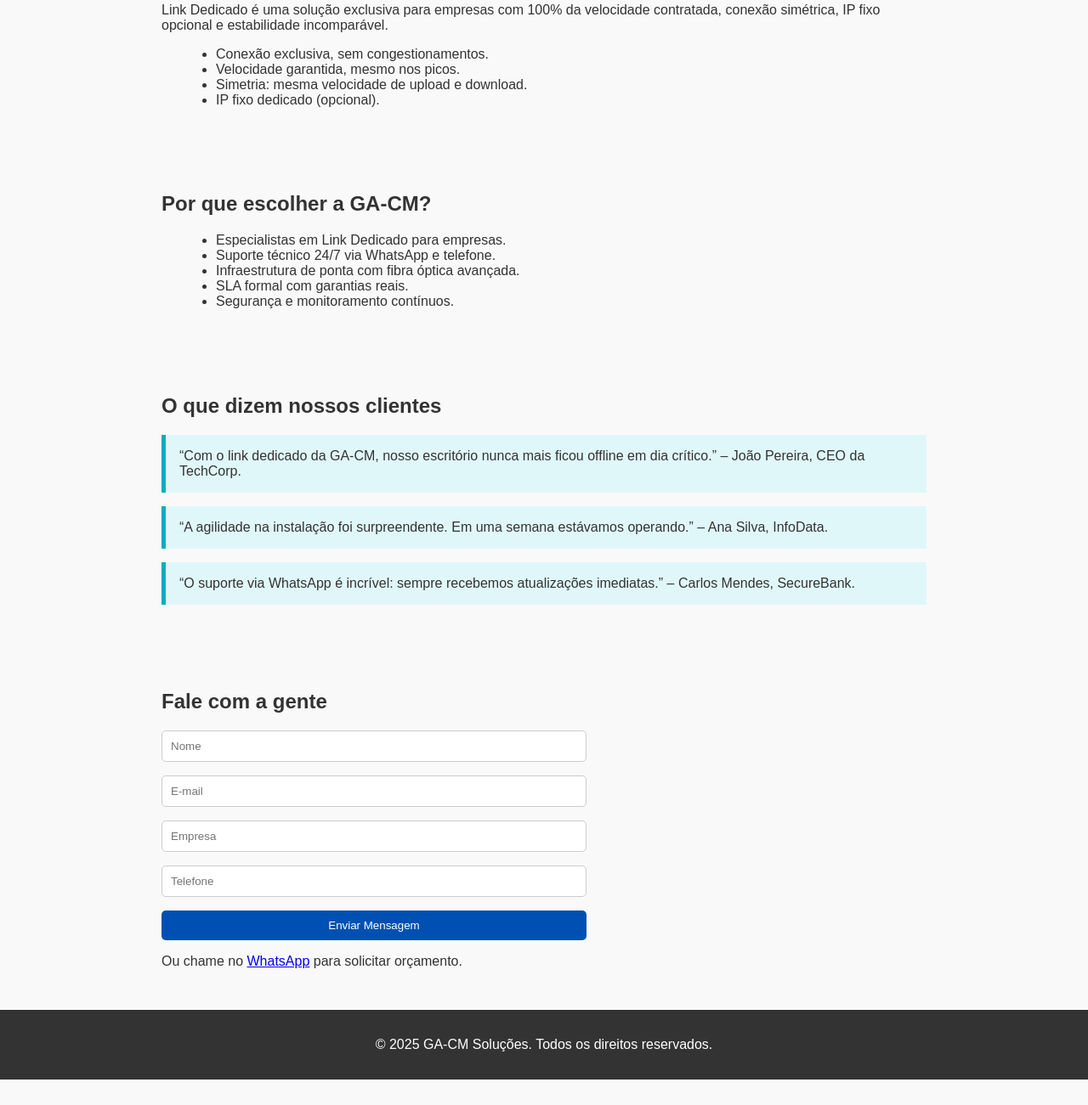
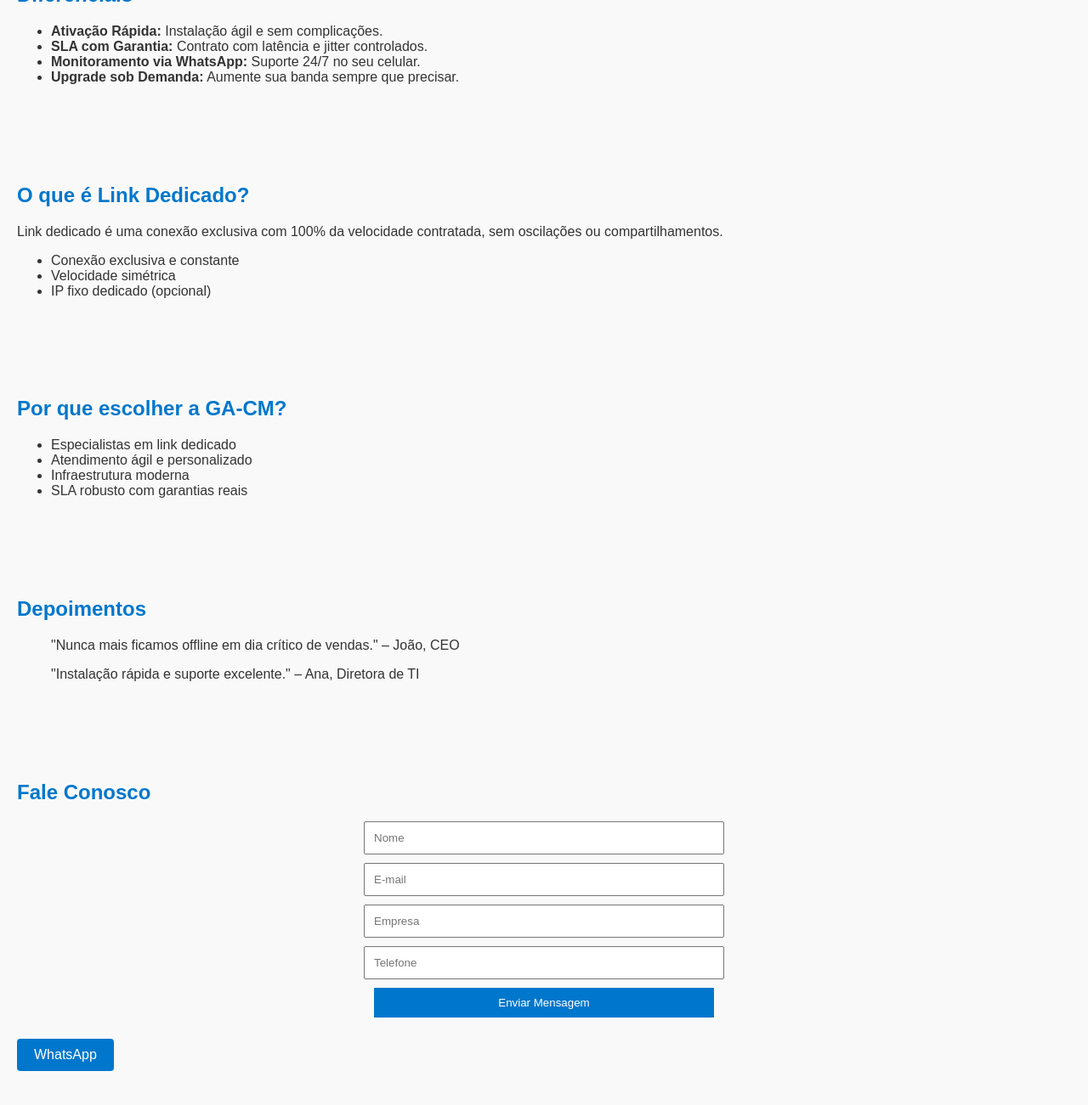
Before and after one commit to gacmsolucoes/gacmsolucoes.github.io, a plain HTML site: page index.html in a window 1280 px wide. Shown: the part 571-1872 px from the top of the page at 85% size. Before the commit the page ends 1842 px from the top, so only its background shows below. Drawn offline with Linux system fonts and the light colour scheme.

Commit message:
Add files via upload

```diff
--- a/index.html
+++ b/index.html
@@ -1,74 +1,65 @@
-
 <!DOCTYPE html>
 <html lang="pt-BR">
 <head>
     <meta charset="UTF-8">
     <meta name="viewport" content="width=device-width, initial-scale=1.0">
-    <title>GA-CM Soluções - Link Dedicado para Empresas</title>
+    <title>GA-CM Soluções</title>
     <link rel="stylesheet" href="style.css">
 </head>
 <body>
-    <header>
-        <img src="logo.png" alt="GA-CM Soluções" class="logo">
+    <header class="hero">
+        <img src="logo.png" alt="Logo GA-CM Soluções" class="logo">
         <h1>Velocidade Exclusiva para sua Empresa</h1>
-        <p>Conte com conexão garantida 24/7 para seu negócio.</p>
-        <a href="https://wa.me/seunumero" class="btn">Fale Conosco</a>
+        <p>Conte com conexão garantida 24/7 para seu negócio</p>
+        <a href="https://wa.me/55XXXXXXXXXXX" class="cta-button">Fale Conosco</a>
     </header>
 
     <section class="diferenciais">
-        <h2>Nossos Diferenciais</h2>
+        <h2>Diferenciais</h2>
         <ul>
-            <li><strong>Ativação Rápida:</strong> Instalação em tempo recorde.</li>
-            <li><strong>SLA com Garantia:</strong> Estabilidade contratual garantida.</li>
-            <li><strong>Monitoramento via WhatsApp:</strong> Suporte e alertas em tempo real.</li>
-            <li><strong>Upgrade de Banda:</strong> Mais velocidade sob demanda.</li>
+            <li><strong>Ativação Rápida:</strong> Instalação ágil e sem complicações.</li>
+            <li><strong>SLA com Garantia:</strong> Contrato com latência e jitter controlados.</li>
+            <li><strong>Monitoramento via WhatsApp:</strong> Suporte 24/7 no seu celular.</li>
+            <li><strong>Upgrade sob Demanda:</strong> Aumente sua banda sempre que precisar.</li>
         </ul>
     </section>
 
-    <section class="sobre">
+    <section class="como-funciona">
         <h2>O que é Link Dedicado?</h2>
-        <p>Link Dedicado é uma solução exclusiva para empresas com 100% da velocidade contratada,
-           conexão simétrica, IP fixo opcional e estabilidade incomparável.</p>
+        <p>Link dedicado é uma conexão exclusiva com 100% da velocidade contratada, sem oscilações ou compartilhamentos.</p>
         <ul>
-            <li>Conexão exclusiva, sem congestionamentos.</li>
-            <li>Velocidade garantida, mesmo nos picos.</li>
-            <li>Simetria: mesma velocidade de upload e download.</li>
-            <li>IP fixo dedicado (opcional).</li>
+            <li>Conexão exclusiva e constante</li>
+            <li>Velocidade simétrica</li>
+            <li>IP fixo dedicado (opcional)</li>
         </ul>
     </section>
 
-    <section class="porque">
+    <section class="porque-escolher">
         <h2>Por que escolher a GA-CM?</h2>
         <ul>
-            <li>Especialistas em Link Dedicado para empresas.</li>
-            <li>Suporte técnico 24/7 via WhatsApp e telefone.</li>
-            <li>Infraestrutura de ponta com fibra óptica avançada.</li>
-            <li>SLA formal com garantias reais.</li>
-            <li>Segurança e monitoramento contínuos.</li>
+            <li>Especialistas em link dedicado</li>
+            <li>Atendimento ágil e personalizado</li>
+            <li>Infraestrutura moderna</li>
+            <li>SLA robusto com garantias reais</li>
         </ul>
     </section>
 
     <section class="depoimentos">
-        <h2>O que dizem nossos clientes</h2>
-        <blockquote>“Com o link dedicado da GA-CM, nosso escritório nunca mais ficou offline em dia crítico.” – João Pereira, CEO da TechCorp.</blockquote>
-        <blockquote>“A agilidade na instalação foi surpreendente. Em uma semana estávamos operando.” – Ana Silva, InfoData.</blockquote>
-        <blockquote>“O suporte via WhatsApp é incrível: sempre recebemos atualizações imediatas.” – Carlos Mendes, SecureBank.</blockquote>
+        <h2>Depoimentos</h2>
+        <blockquote>"Nunca mais ficamos offline em dia crítico de vendas." – João, CEO</blockquote>
+        <blockquote>"Instalação rápida e suporte excelente." – Ana, Diretora de TI</blockquote>
     </section>
 
     <section class="contato">
-        <h2>Fale com a gente</h2>
+        <h2>Fale Conosco</h2>
         <form>
             <input type="text" placeholder="Nome" required>
             <input type="email" placeholder="E-mail" required>
-            <input type="text" placeholder="Empresa">
-            <input type="tel" placeholder="Telefone">
+            <input type="text" placeholder="Empresa" required>
+            <input type="tel" placeholder="Telefone" required>
             <button type="submit">Enviar Mensagem</button>
         </form>
-        <p>Ou chame no <a href="https://wa.me/seunumero">WhatsApp</a> para solicitar orçamento.</p>
+        <a href="https://wa.me/55XXXXXXXXXXX" class="cta-button">WhatsApp</a>
     </section>
-
-    <footer>
-        <p>&copy; 2025 GA-CM Soluções. Todos os direitos reservados.</p>
-    </footer>
 </body>
 </html>
--- a/style.css
+++ b/style.css
@@ -3,60 +3,42 @@ body {
     font-family: Arial, sans-serif;
     margin: 0;
     padding: 0;
+    color: #333;
     background: #f9f9f9;
-    color: #333;
 }
-header {
-    background: #0050b3;
-    color: white;
+.hero {
+    background: #ffffff;
     text-align: center;
-    padding: 2em 1em;
+    padding: 60px 20px;
 }
-header .logo {
-    max-width: 150px;
+.logo {
+    max-width: 200px;
 }
-.btn {
+.cta-button {
     display: inline-block;
-    margin-top: 1em;
-    padding: 0.75em 1.5em;
-    background: #00b386;
-    color: white;
+    padding: 10px 20px;
+    background: #0077cc;
+    color: #fff;
     text-decoration: none;
-    border-radius: 5px;
+    border-radius: 4px;
+    margin-top: 15px;
 }
 section {
-    padding: 2em;
-    max-width: 900px;
-    margin: auto;
+    padding: 40px 20px;
 }
-ul {
-    list-style-type: disc;
-    margin-left: 1.5em;
-}
-blockquote {
-    background: #e0f7fa;
-    border-left: 5px solid #00acc1;
-    padding: 1em;
-    margin: 1em 0;
-}
-form {
-    display: grid;
-    gap: 1em;
-    max-width: 500px;
+h2 {
+    color: #0077cc;
 }
 form input, form button {
-    padding: 0.75em;
-    border: 1px solid #ccc;
-    border-radius: 5px;
+    display: block;
+    width: 100%;
+    max-width: 400px;
+    margin: 10px auto;
+    padding: 10px;
 }
 form button {
-    background: #0050b3;
-    color: white;
+    background: #0077cc;
+    color: #fff;
     border: none;
+    cursor: pointer;
 }
-footer {
-    text-align: center;
-    padding: 1em;
-    background: #333;
-    color: white;
-}
```
Also changed, not shown: logo.png (added).
